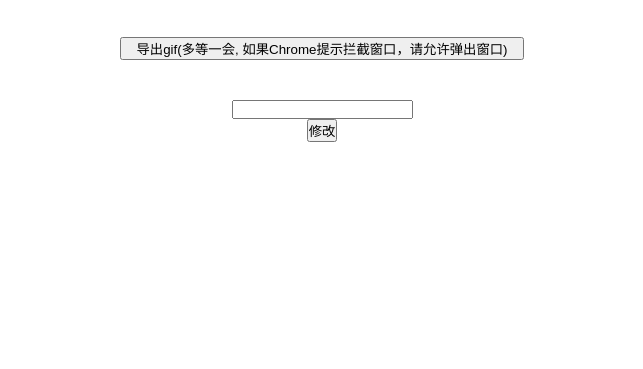
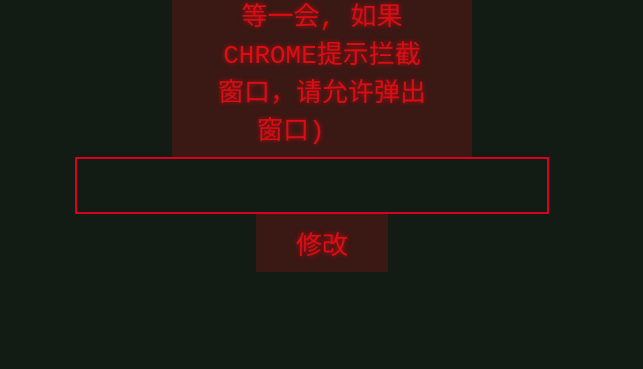
Before and after one commit to peoplesing1832/cyberpunk, a website: page index.html in a window 1280 px wide. Shown: the part 431-800 px from the top of the page, without its empty margins (318-961 px from the left). Drawn offline with Linux system fonts and the light colour scheme.

Commit message:
Update index.css

```diff
--- a/index.css
+++ b/index.css
@@ -9,6 +9,36 @@
        url("/font/Cyberpunk.otf");
 }
 
+body {
+  color: #db0e15;
+  font-size: 26px;
+  font-weight: 300;
+}
+
+button {
+  color: inherit;
+  font: inherit;
+  border: none;
+  padding: 10px 40px;
+  overflow: visible;
+  font-family: 'Share Tech Mono', monospace;
+  background: rgba(219, 14, 21, .2);
+  text-transform: uppercase;
+  text-shadow: 0 0 5px rgba(219, 14, 21, .8);
+}
+
+input {
+  border: 2px solid #d7001e;
+  padding: 10px;
+  width: 450px;
+  overflow: visible;
+  outline: 0;
+  background: 0 0;
+  color: inherit;
+  font: inherit;
+  line-height: normal;
+}
+
 #root {
   display: flex;
   justify-content: center;
@@ -17,14 +47,25 @@
   width: 100vw;
   height: 100vh;
   font-family: Cyberpunk, fantasy;
+  background-color: rgb(18, 27, 20);
 }
 
 #export-gif {
-  margin-top: 40px;
+  width: 300px;
+  margin-top: 80px;
+}
+
+#chang-wrap {
+  display: flex;
+  justify-content: flex-start;
+  align-items: center;
+  height: 80px;
+  margin-top: 20px;
 }
 
 #form {
-  margin-top: 40px;
+  margin-right: 20px;
+  transform: translate3d(0, 0, 1px);
 }
 
 #content {
```
